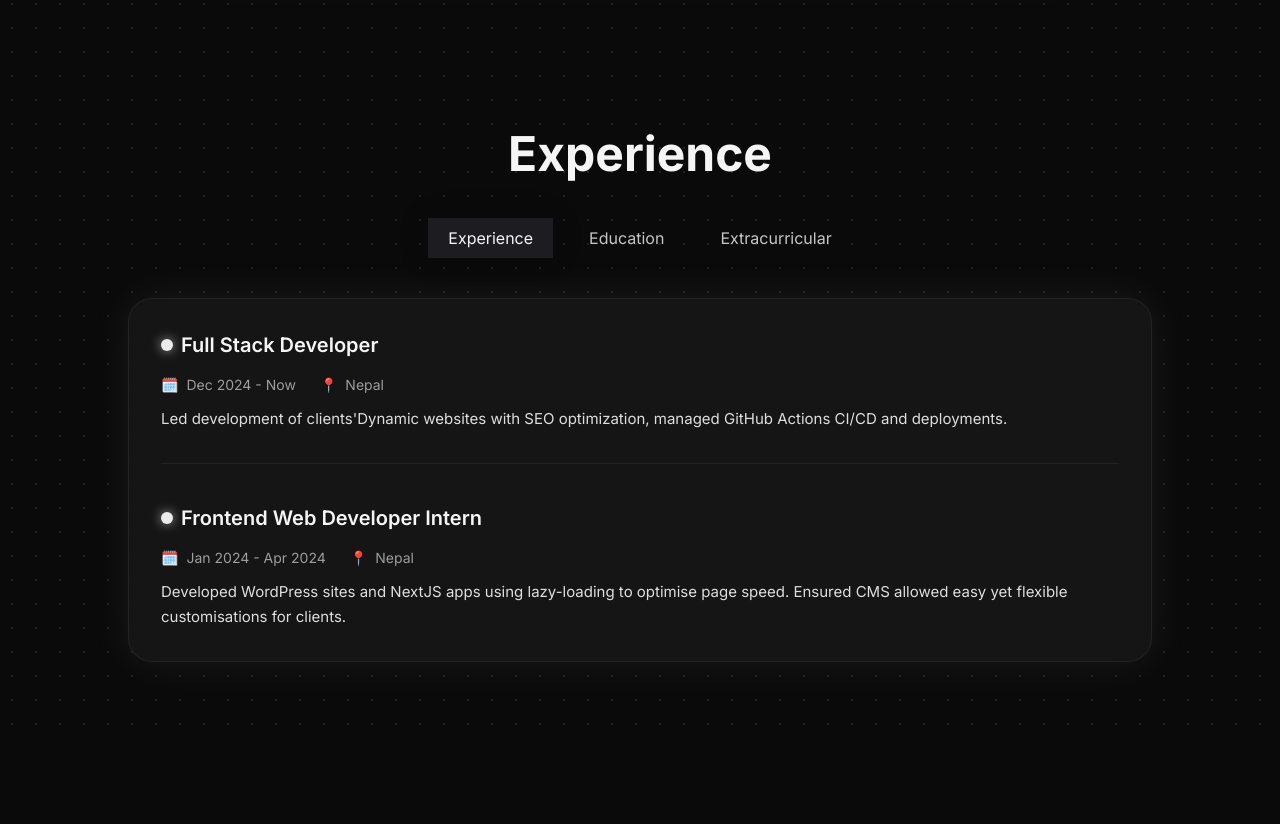
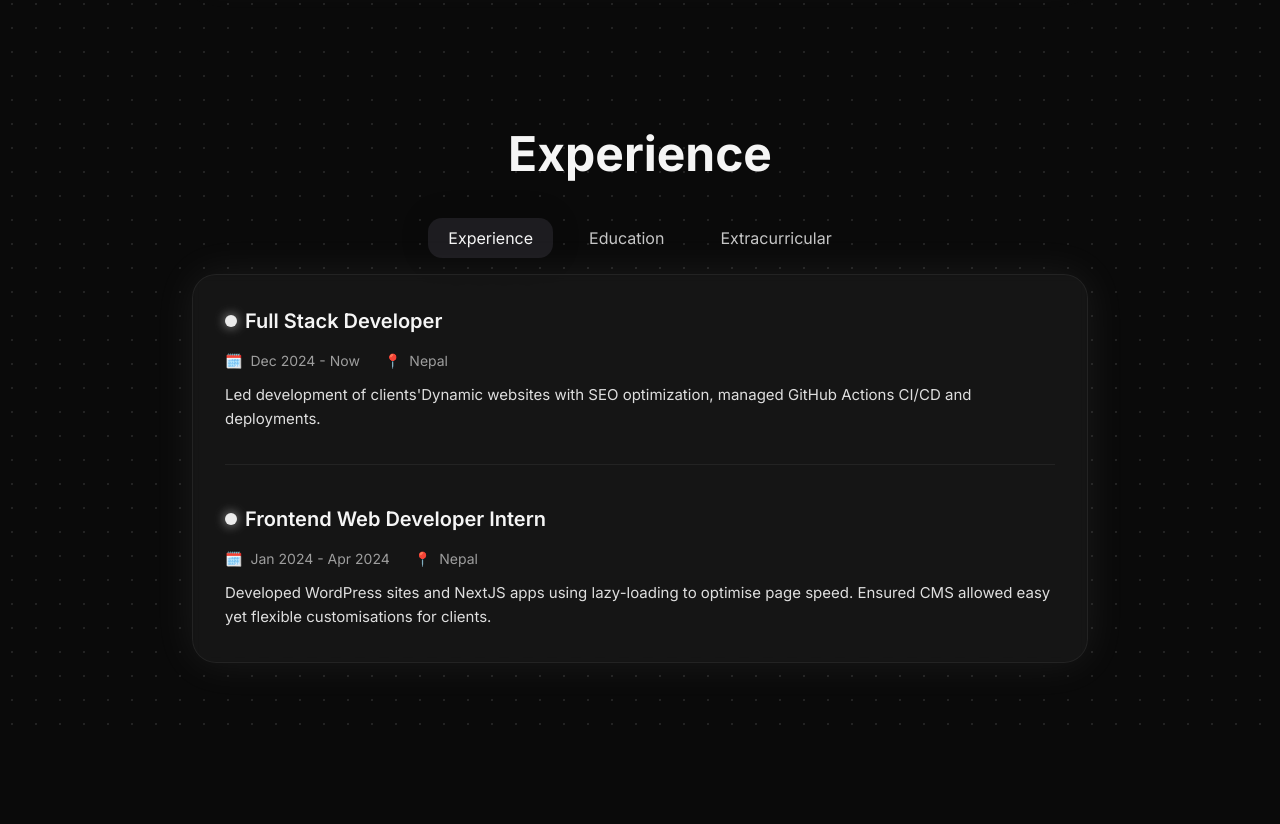
Before and after one commit to Beeplap/My-portfolio, a React (Vite) app: page / in a window 1280 px wide. Shown: the part 560-1384 px from the top of the page. Built offline with nearby package versions, Linux system fonts and the light colour scheme; the HTML template or start-up script is replaced by a standard one.

Commit message:
refactor: adjust layout and styling in Experience component

```diff
--- a/src/components/Experience.tsx
+++ b/src/components/Experience.tsx
@@ -73,17 +73,17 @@ const Experience = () => {
 
   return (
     <section id="experience" className="py-20 px-4">
-      <div className="max-w-5xl cursor-default mx-auto">
+      <div className="max-w-4xl cursor-default mx-auto">
         <h2 className="text-4xl md:text-5xl font-bold mb-10 text-center">Experience</h2>
 
-        <div className="flex items-center justify-center gap-4 mb-10">
+        <div className="flex items-center justify-center gap-4 mb-4">
           {tabs.map((tab) => {
             const isActive = activeTab === tab.id;
             return (
               <button
                 key={tab.id}
                 onClick={() => setActiveTab(tab.id)}
-                className={`px-5 py-2 text-sm md:text-base transition-all ${
+                className={`px-5 py-2 text-sm md:text-base transition-all rounded-md ${
                   isActive
                     ? "bg-[#1d1c20] text-foreground shadow-[0_0_30px_rgba(0,0,0,0.15)]"
                     : "text-foreground/80 hover:bg-[#1d1c20]"
```
